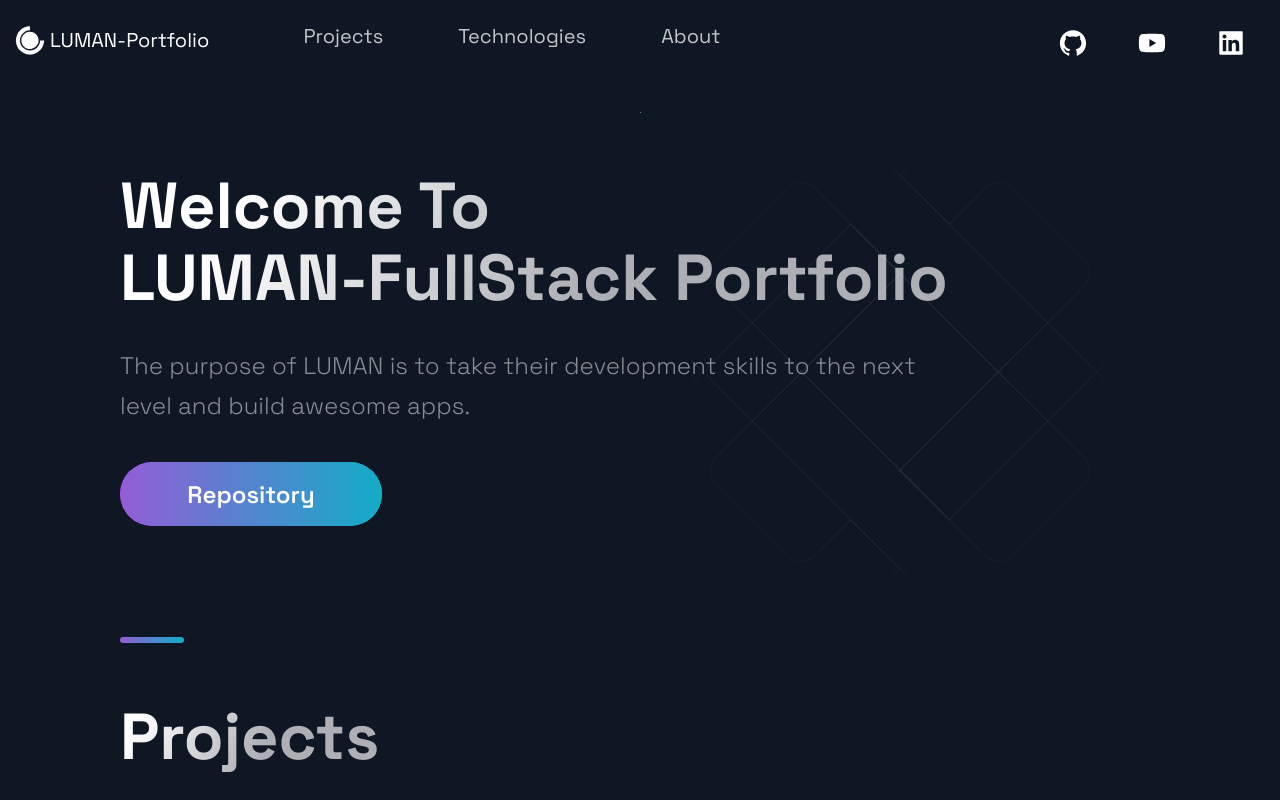
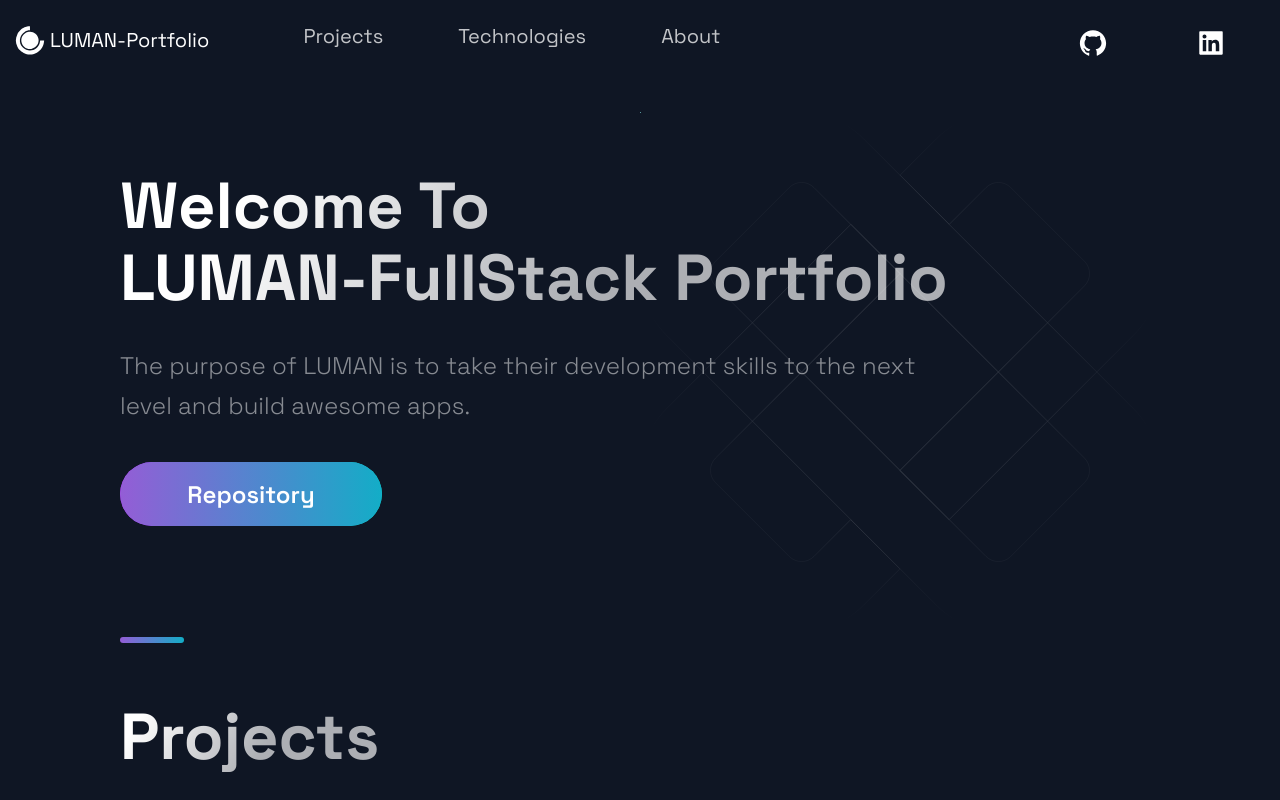
Before and after one commit to xLuisManrique/LUMAN-PORTFOLIO, a Next.js app: page / in a window 1280 px wide. Shown: the top 800 px of the page. Built offline with nearby package versions, Linux system fonts and the light colour scheme.

Commit message:
Update Header.js
delete youtube icon

```diff
--- a/src/components/Header/Header.js
+++ b/src/components/Header/Header.js
@@ -36,9 +36,6 @@ const Header = () =>  (
           <SocialIcons href="https://github.com/xluismanrique">
             <AiFillGithub size="3rem" />
           </SocialIcons>
-          <SocialIcons href="https://youtube.com/@Soyluismanrique">
-            <AiFillYoutube size="3rem" />
-          </SocialIcons>
           <SocialIcons href="https://www.linkedin.com/in/soyluismanrique/">
             <AiFillLinkedin size="3rem"/>
           </SocialIcons>
```
